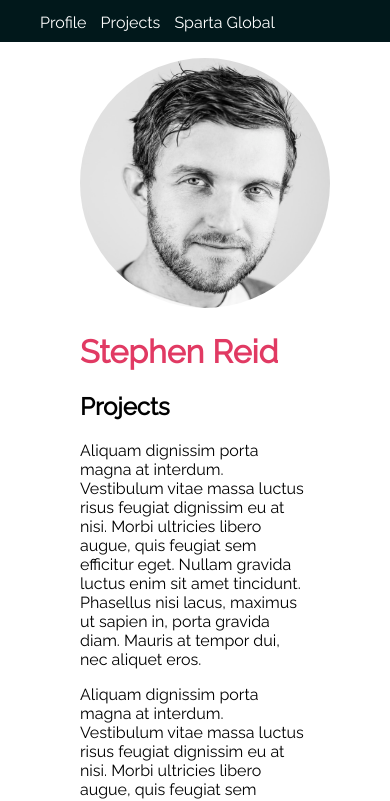
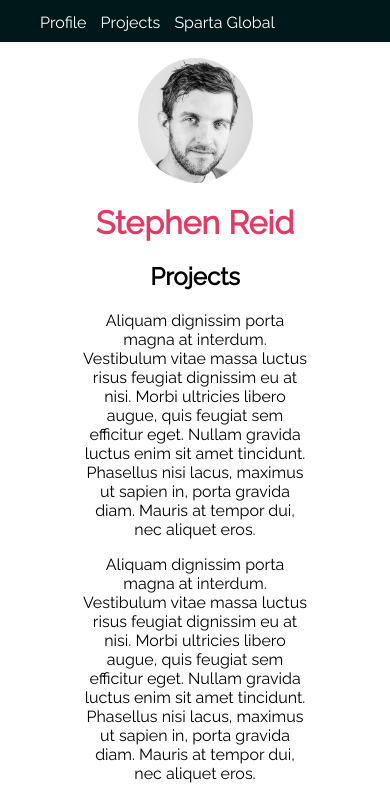
Before and after one commit to sgrill1/sparta_global_profile, a plain HTML site: page starter-code-responsive-homework/projects.html in a window 390 px wide. Shown: the part 30-831 px from the top of the page. Drawn offline with Linux system fonts and the light colour scheme.

Commit message:
center preamble and picture on projects page

```diff
--- a/starter-code-responsive-homework/css/projects.css
+++ b/starter-code-responsive-homework/css/projects.css
@@ -28,9 +28,15 @@
   }
 
 #headshot {
-  align-content: center;
+  float: none;
+  display: block;
+  margin-left: auto;
+  margin-right: auto;
+  width: 50%;
+  height: 50%;
 }
   .projects {
-    align-content: center;
+    float: none;
+    text-align: center;
   }
 }
```
